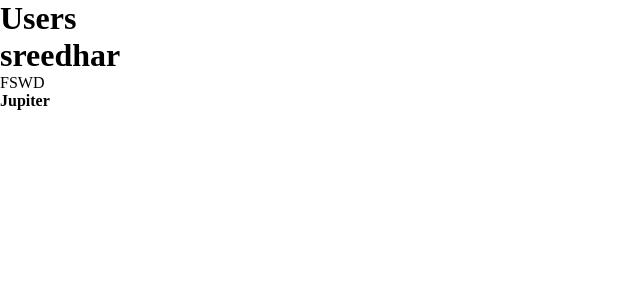
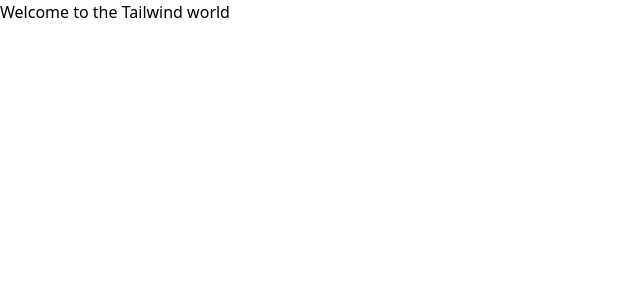
Before and after one commit to sreedhar-s/React_Taiilwind_Project, a React (Create React App) app: page / in a window 1280 px wide. Shown: the top 300 px of the page, without its empty margins (0-640 px from the left). Built offline with nearby package versions, Linux system fonts and the light colour scheme.

Commit message:
Tailwind Setup

```diff
--- /dev/null
+++ b/craco.config.js
@@ -0,0 +1,11 @@
+// craco.config.js
+module.exports = {
+    style: {
+      postcss: {
+        plugins: [
+          require('tailwindcss'),
+          require('autoprefixer'),
+        ],
+      },
+    },
+  }
--- a/src/App.jsx
+++ b/src/App.jsx
@@ -3,8 +3,8 @@
 function App() {
   return (
     <div>
-      <h1>Users</h1>
-      <User name="sreedhar" description="FSWD"/>
+      <h1>Welcome to the Tailwind world</h1>
+      <button></button>
     </div>
   );
 }
--- a/src/components/user.jsx
+++ /dev/null
@@ -1,72 +0,0 @@
-// const User = (props) => {
-//     return(
-//         <div>
-//           <h1>{props.name}</h1>
-//           <p>{props.description}</p>
-//         </div>
-//     );
-// };
-
-// export default User;
-
-//state
-import React from "react";
-
-class User extends React.Component {
-    constructor(props) {
-        super(props);
-
-        this.state = {
-            planet : "earth",
-        }
-        console.log("Hey Ia m from constructor");
-    }
-
-    componentDidMount(){
-        this.setState({planet:"Jupiter"});
-    }
-
-
-    // componentDidMount(){
-    // //     console.log("Hey I am from componentDidMount");
-    // this.setState({planet:"Mars"});
-    // }
-
-    //Updating
-    // static getDerivedStateFromprops(prop,state){
-    //     console.log("im from get derived from props");
-    //     return null;
-    // }
-
-    shouldComponentUpdate(nextProp,nextState){
-        console.log("From shouldComponentupdate");
-        console.log({
-            nextProp,
-            nextState,
-        });
-        return true;
-    }
-
-    getSnapshotBeforeUpdate(prevProp,prevState){
-        console.log("From tSnapshotBeforeUpdate");
-        console.log({prevProp,prevState});
-        return true;
-    }
-
-    componentDidUpdate(){
-        console.log(this.state);
-    }
-
-    render(){
-        console.log("Hey I am from render");
-        return(
-            <div>
-                <h1>{this.props.name}</h1>
-                <p>{this.props.description}</p>
-                <h4>{this.state.planet}</h4>
-            </div>
-        );
-    }
-}
-
-export default User;
--- a/src/index.css
+++ b/src/index.css
@@ -1,5 +1,4 @@
-*{
-  padding:0;
-  margin: 0;
-  box-sizing: border-box;
-}
+/* ./src/index.css */
+@tailwind base;
+@tailwind components;
+@tailwind utilities;
--- /dev/null
+++ b/tailwind.config.js
@@ -0,0 +1,11 @@
+module.exports = {
+  purge: ['./src/**/*.{js,jsx,ts,tsx}', './public/index.html'],
+  darkMode: false, // or 'media' or 'class'
+  theme: {
+    extend: {},
+  },
+  variants: {
+    extend: {},
+  },
+  plugins: [],
+}
```
Also changed, not shown: package.json (+9 -3 lines), 1 other file (tests, documents, lock files or other folders).
